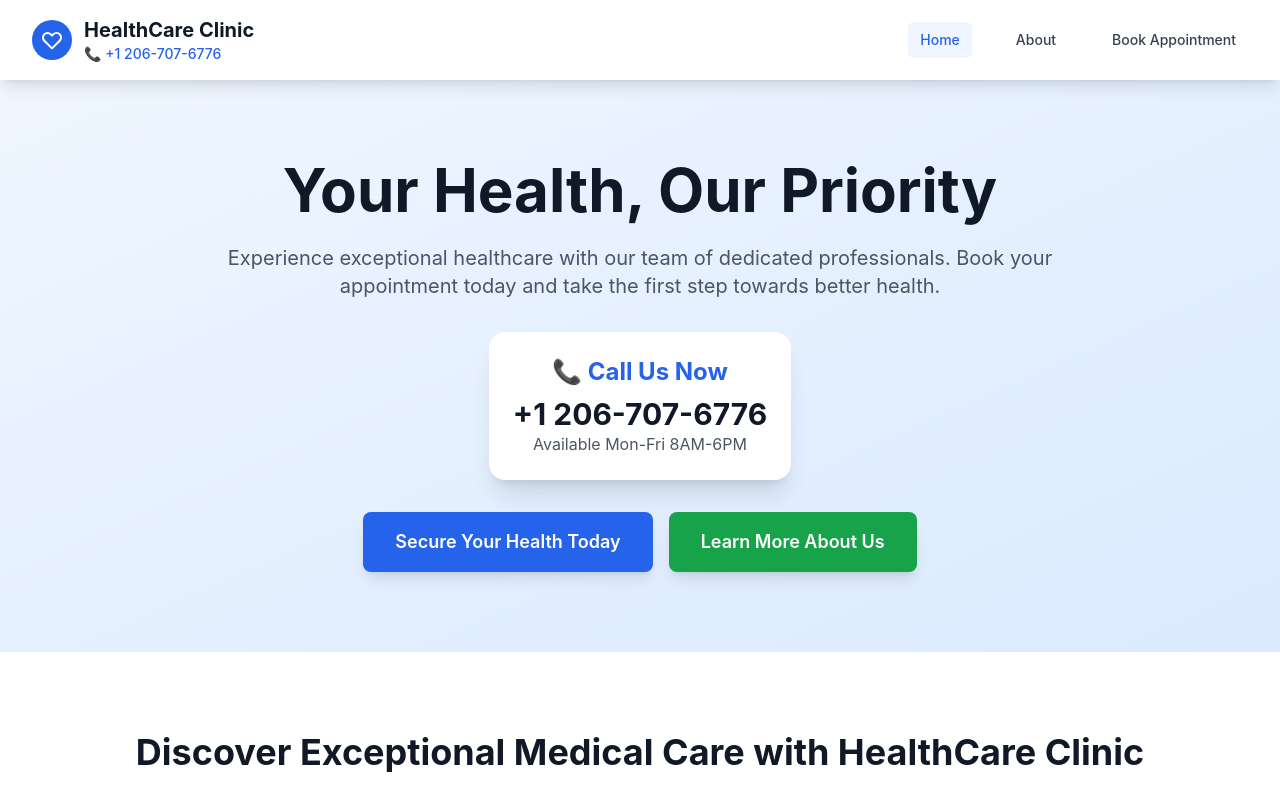
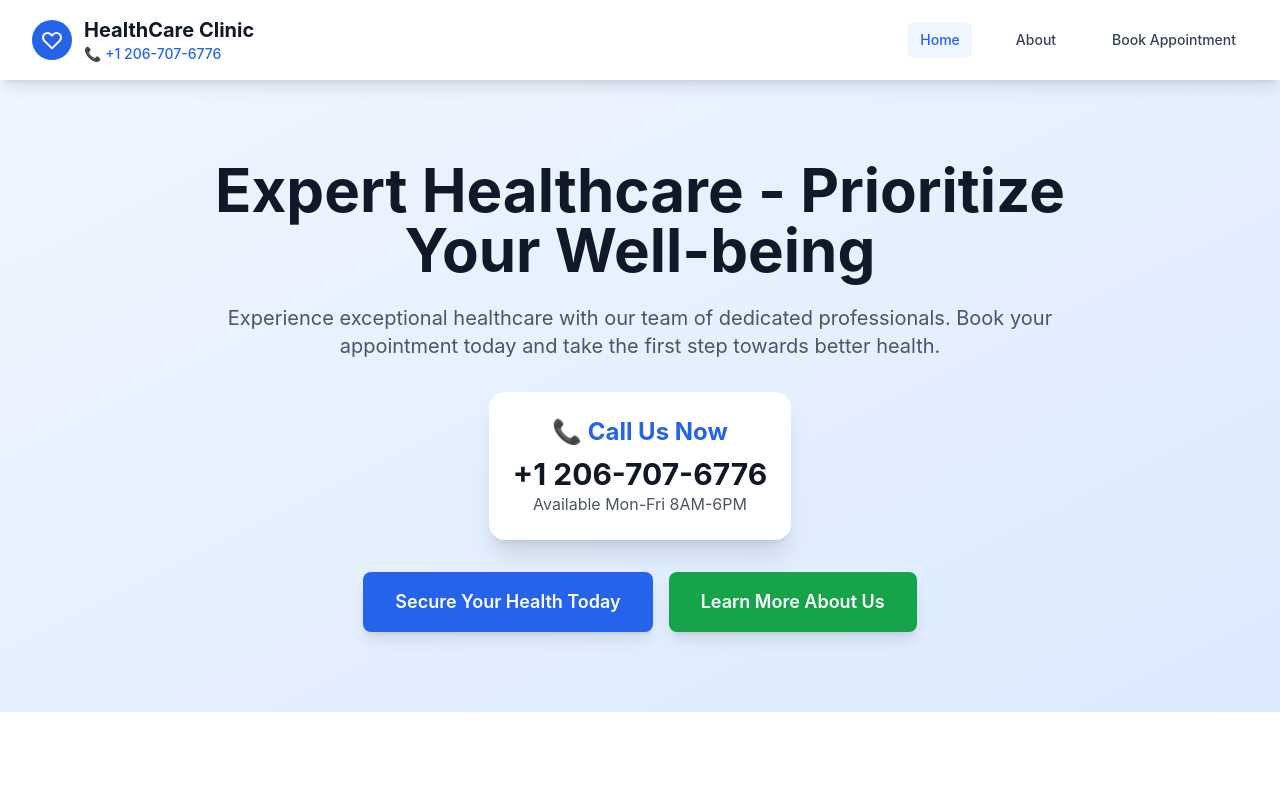
Before and after one commit to DaniyalAlam002/reacttrackingbooking, a React (Vite) app: page / in a window 1280 px wide. Shown: the top 791 px of the page. Built offline with nearby package versions, Linux system fonts and the light colour scheme.

Commit message:
ai-optimize: heading — Expert Healthcare - Prioritize Your Well

```diff
--- a/src/pages/Home.jsx
+++ b/src/pages/Home.jsx
@@ -34,7 +34,7 @@ const Home = () => {
         <div className="max-w-7xl mx-auto px-4 sm:px-6 lg:px-8 text-center">
           <div className="max-w-4xl mx-auto">
             <h1 className="text-4xl md:text-6xl font-bold text-gray-900 mb-6">
-              Your Health, Our Priority
+              Expert Healthcare - Prioritize Your Well-being
             </h1>
             <p className="text-xl text-gray-600 mb-8">
               Experience exceptional healthcare with our team of dedicated professionals.
```
